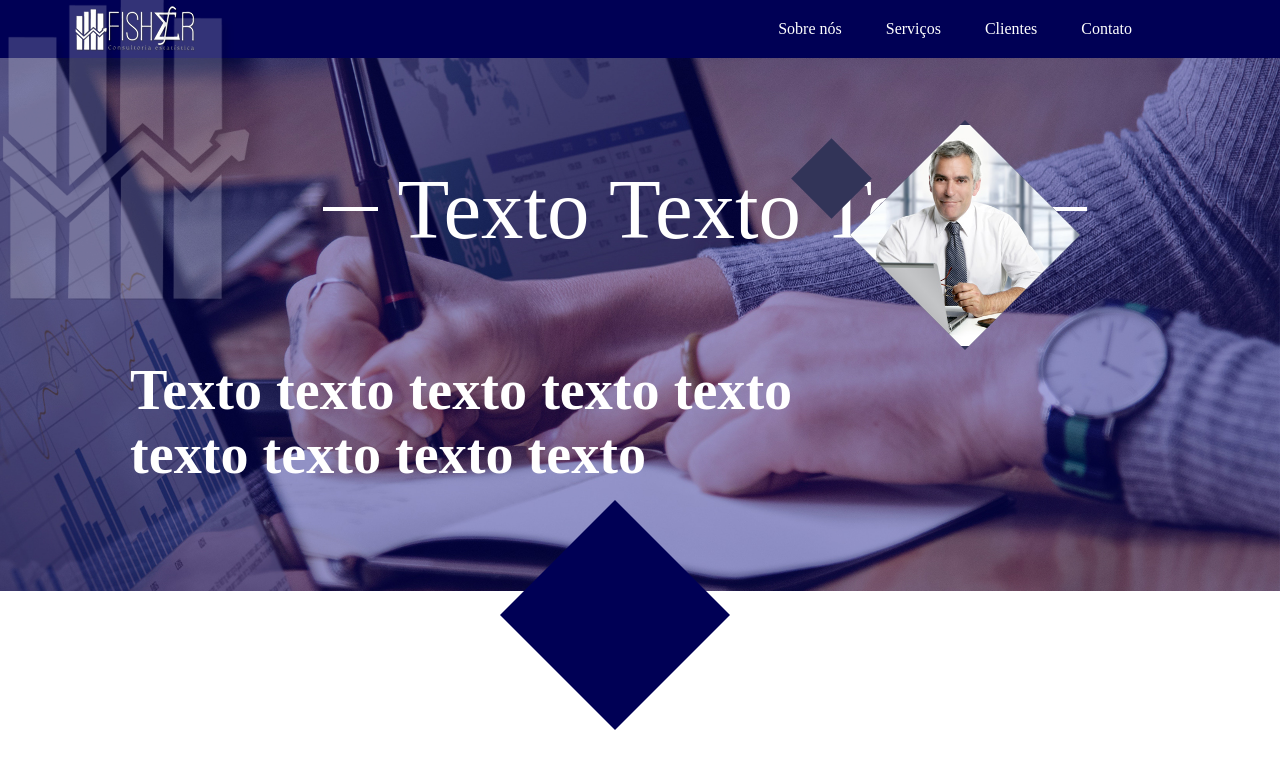
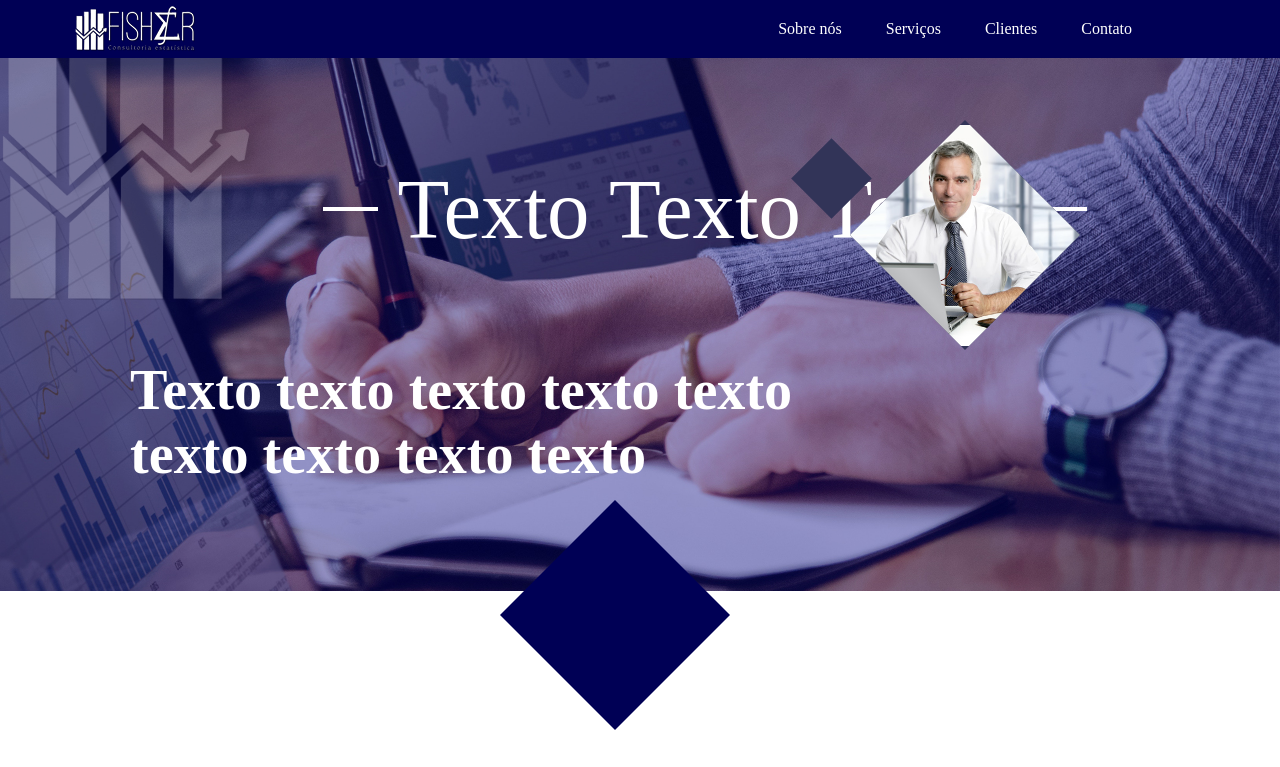
Before and after one commit to citi-onboarding/fisher, a Django app: page / in a window 1280 px wide. Shown: the top 767 px of the page. Run offline with Django 3.2, Linux system fonts and the light colour scheme; some libraries are stand-ins or nearby versions; some web fonts are replaced.

Commit message:
navbar sobreposta

```diff
--- a/core/static/css/banner.css
+++ b/core/static/css/banner.css
@@ -13,6 +13,7 @@
     float: left;
     background-repeat: no-repeat;
     background-size: 100vw;
+    z-index: -1;
 }
 
 
--- a/core/static/css/contato.css
+++ b/core/static/css/contato.css
@@ -3,6 +3,7 @@
     width: 100%;
     height: 100%;
     position: relative;
+    z-index: -1;
 }
 
 h1 {
--- a/core/static/css/depoimentos.css
+++ b/core/static/css/depoimentos.css
@@ -9,6 +9,8 @@
     padding-bottom: 6vw;
 
 }
+
+
 
 .slider-item.slick-slide.slick-current.slick-active {
     outline: none;
--- a/core/static/css/navbar.css
+++ b/core/static/css/navbar.css
@@ -4,6 +4,10 @@ body {
 }
 
 /* NAVBAR */
+
+#navbar {
+    z-index: 100;
+}
 
 .logo {
     width: 12%;
--- a/core/static/css/servicos.css
+++ b/core/static/css/servicos.css
@@ -57,6 +57,7 @@
         width: 100%;
         height: 1500px;
         position: relative;
+        z-index: -1;
     }
 
     .secao-servico:before {
```
